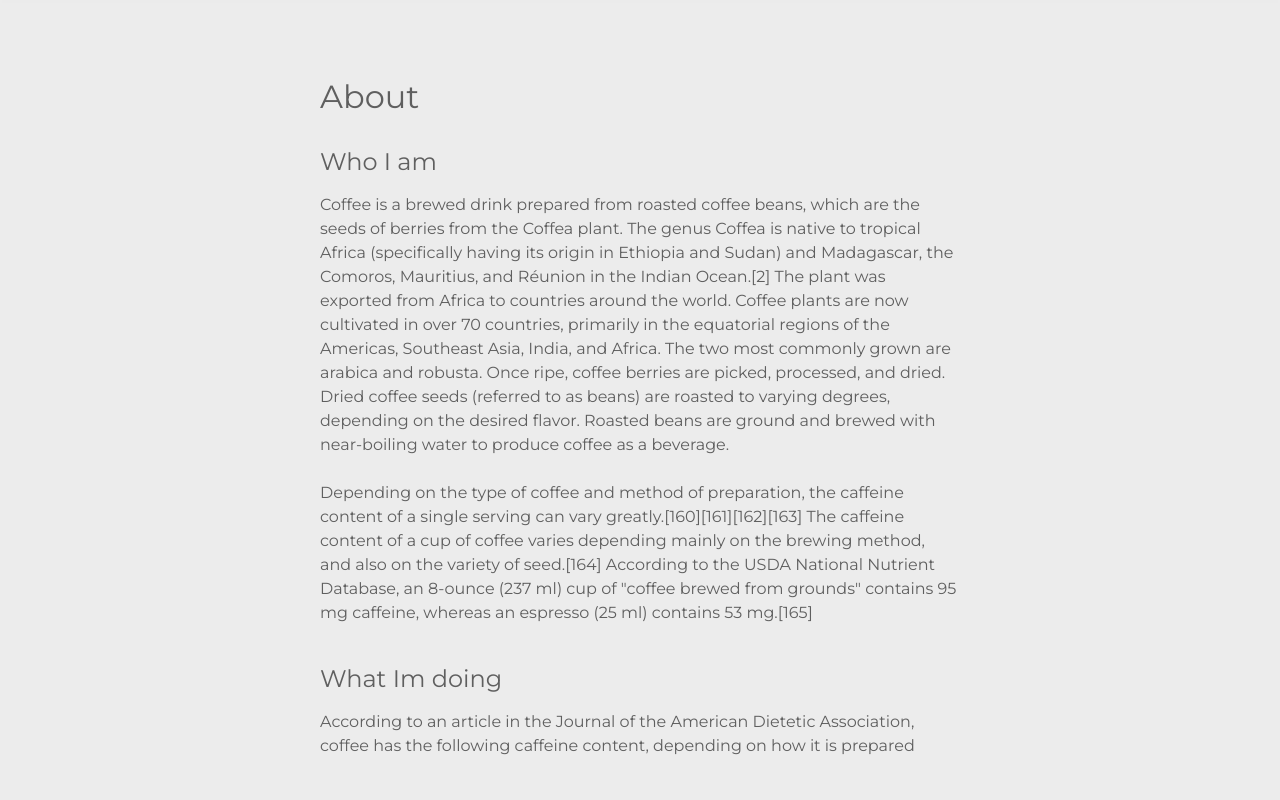
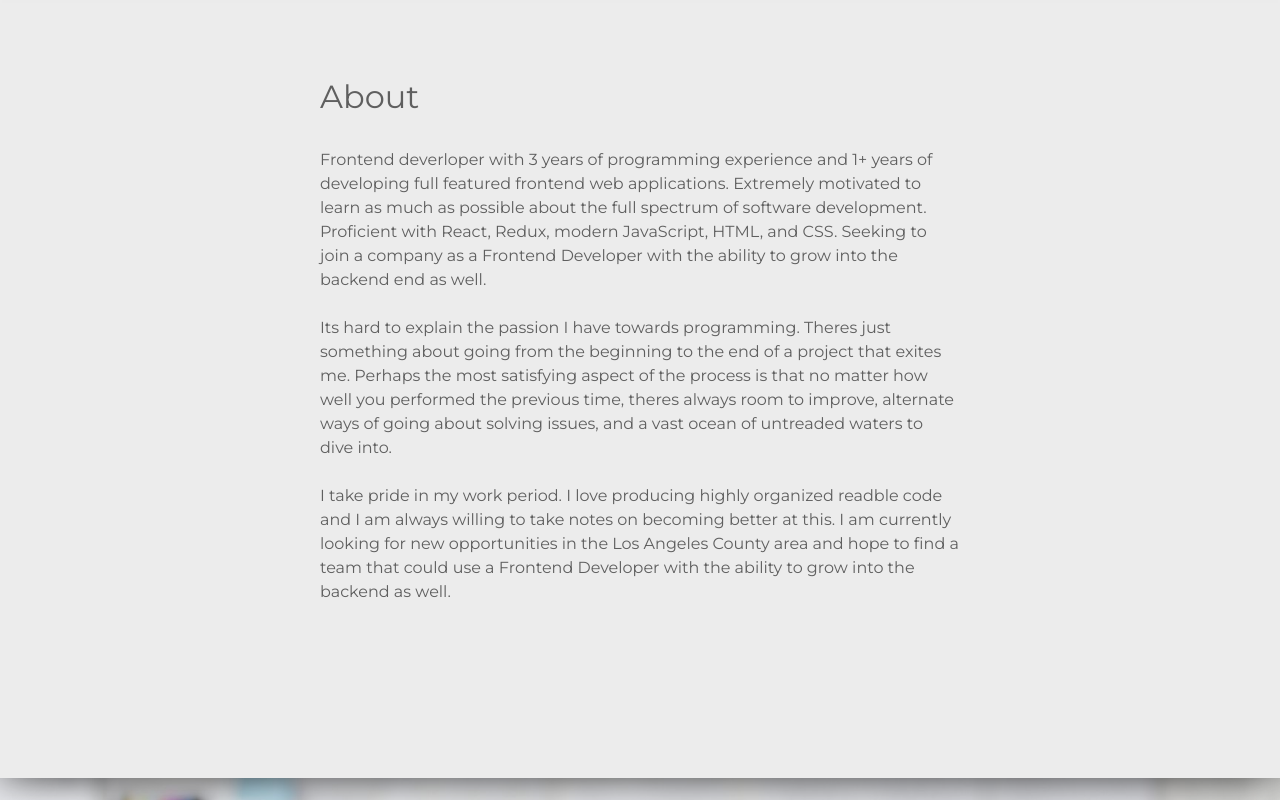
Before and after one commit to Matthew-Jimenez/portfolio-w-parallax, a plain HTML site: page index.html in a window 1280 px wide. Shown: the part 880-1680 px from the top of the page. Drawn offline with nearby package versions, Linux system fonts and the light colour scheme.

Commit message:
edit about me section

```diff
--- a/index.html
+++ b/index.html
@@ -64,17 +64,19 @@
 
       <div class="content-section--inner">
           <h2>About</h2>
-          <h4 class="pt-4">Who I am</h4>
-          <p class="pt-2">
-              Coffee is a brewed drink prepared from roasted coffee beans, which are the seeds of berries from the Coffea plant. The genus Coffea is native to tropical Africa (specifically having its origin in Ethiopia and Sudan) and Madagascar, the Comoros, Mauritius, and Réunion in the Indian Ocean.[2] The plant was exported from Africa to countries around the world. Coffee plants are now cultivated in over 70 countries, primarily in the equatorial regions of the Americas, Southeast Asia, India, and Africa. The two most commonly grown are arabica and robusta. Once ripe, coffee berries are picked, processed, and dried. Dried coffee seeds (referred to as beans) are roasted to varying degrees, depending on the desired flavor. Roasted beans are ground and brewed with near-boiling water to produce coffee as a beverage.
+          <p class="pt-4">
+            Frontend deverloper with 3 years of programming experience and 1+ years of developing full featured frontend web applications. Extremely motivated to learn as much
+            as possible about the full spectrum of software development. Proficient with React, Redux, modern JavaScript, HTML, and CSS. Seeking to join a company as a Frontend Developer
+            with the ability to grow into the backend end as well.
           </p>
           <p class="pt-2">
-              Depending on the type of coffee and method of preparation, the caffeine content of a single serving can vary greatly.[160][161][162][163] The caffeine content of a cup of coffee varies depending mainly on the brewing method, and also on the variety of seed.[164] According to the USDA National Nutrient Database, an 8-ounce (237 ml) cup of "coffee brewed from grounds" contains 95 mg caffeine, whereas an espresso (25 ml) contains 53 mg.[165]
+            Its hard to explain the passion I have towards programming. Theres just something about going from the beginning to the end of a project that exites me. Perhaps the most
+            satisfying aspect of the process is that no matter how well you performed the previous time, theres always room to improve, alternate ways of going about solving issues, and
+            a vast ocean of untreaded waters to dive into.
           </p>
-          <h4 class="pt-4">What Im doing</h4>
           <p class="pt-2">
-              According to an article in the Journal of the American Dietetic Association, coffee has the following caffeine content, depending on how it is prepared
-          </p>
+              I take pride in my work period. I love producing highly organized readble code and I am always willing to take notes on becoming better at this. I am currently looking for
+              new opportunities in the Los Angeles County area and hope to find a team that could use a Frontend Developer with the ability to grow into the backend as well.
         </div>
       </div>
 
```
